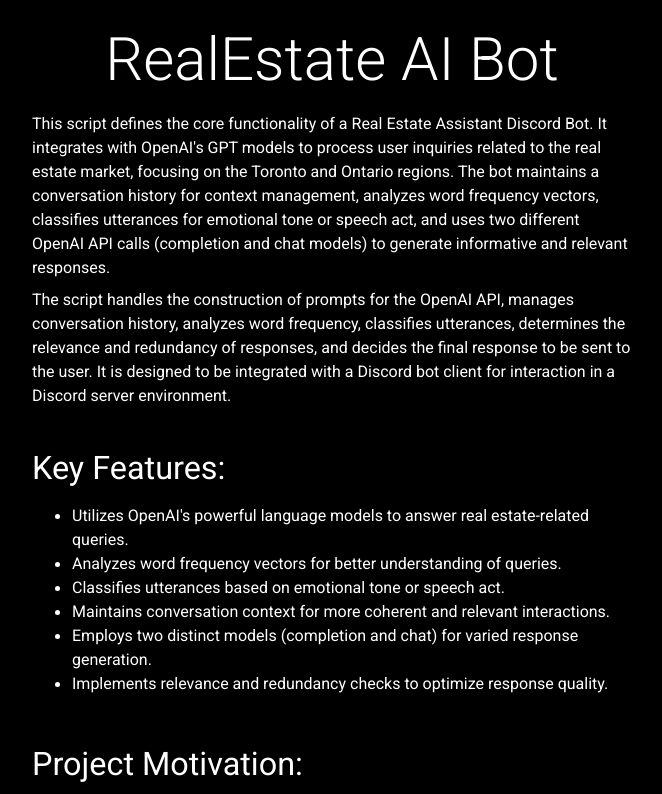
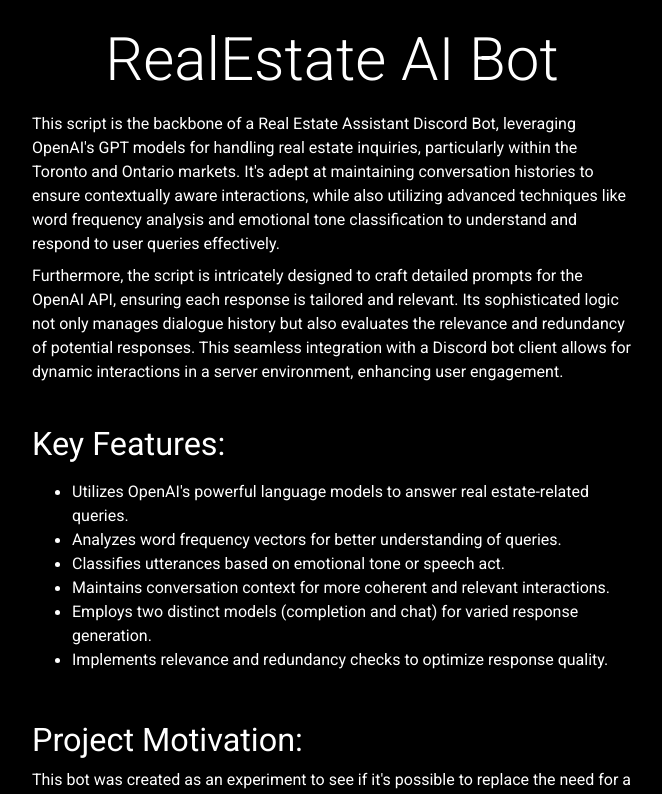
Before and after one commit to AnthonyMercadante/AnthonyMercadante.github.io, a React (Create React App) app: page /RealEstateBot in a window 1280 px wide. Shown: the top 794 px of the page, without its empty margins (308-970 px from the left). Built offline with nearby package versions, Linux system fonts and the light colour scheme.

Commit message:
Fixed grammar

```diff
--- a/src/components/RealEstateBot/RealEstateBot.tsx
+++ b/src/components/RealEstateBot/RealEstateBot.tsx
@@ -269,12 +269,13 @@ const RealEstateBot = () => {
             <Typography variant="h2" sx={style.header}>RealEstate AI Bot</Typography>
 
             <Typography variant="body1" sx={style.paragraph}>
-                This script defines the core functionality of a Real Estate Assistant Discord Bot. It integrates with OpenAI's GPT models to process user inquiries related to the real estate market, focusing on the Toronto and Ontario regions. The bot maintains a conversation history for context management, analyzes word frequency vectors, classifies utterances for emotional tone or speech act, and uses two different OpenAI API calls (completion and chat models) to generate informative and relevant responses.
+                This script is the backbone of a Real Estate Assistant Discord Bot, leveraging OpenAI's GPT models for handling real estate inquiries, particularly within the Toronto and Ontario markets. It's adept at maintaining conversation histories to ensure contextually aware interactions, while also utilizing advanced techniques like word frequency analysis and emotional tone classification to understand and respond to user queries effectively.
             </Typography>
 
             <Typography variant="body1" sx={style.paragraph}>
-                The script handles the construction of prompts for the OpenAI API, manages conversation history, analyzes word frequency, classifies utterances, determines the relevance and redundancy of responses, and decides the final response to be sent to the user. It is designed to be integrated with a Discord bot client for interaction in a Discord server environment.
+                Furthermore, the script is intricately designed to craft detailed prompts for the OpenAI API, ensuring each response is tailored and relevant. Its sophisticated logic not only manages dialogue history but also evaluates the relevance and redundancy of potential responses. This seamless integration with a Discord bot client allows for dynamic interactions in a server environment, enhancing user engagement.
             </Typography>
+
 
             <Box sx={style.featureBox}>
                 <Typography variant="h4" sx={style.featureHeading}>Key Features:</Typography>
```
